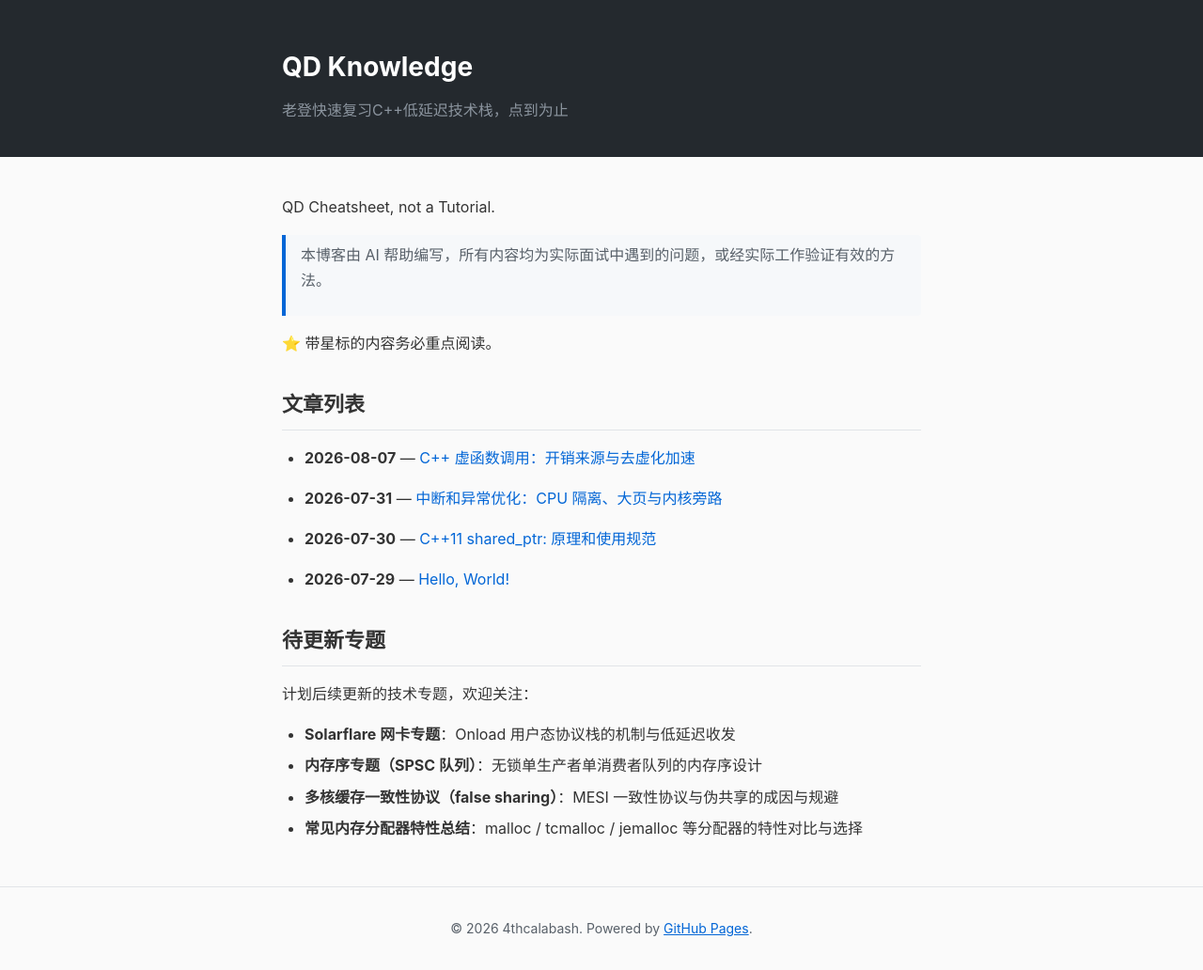
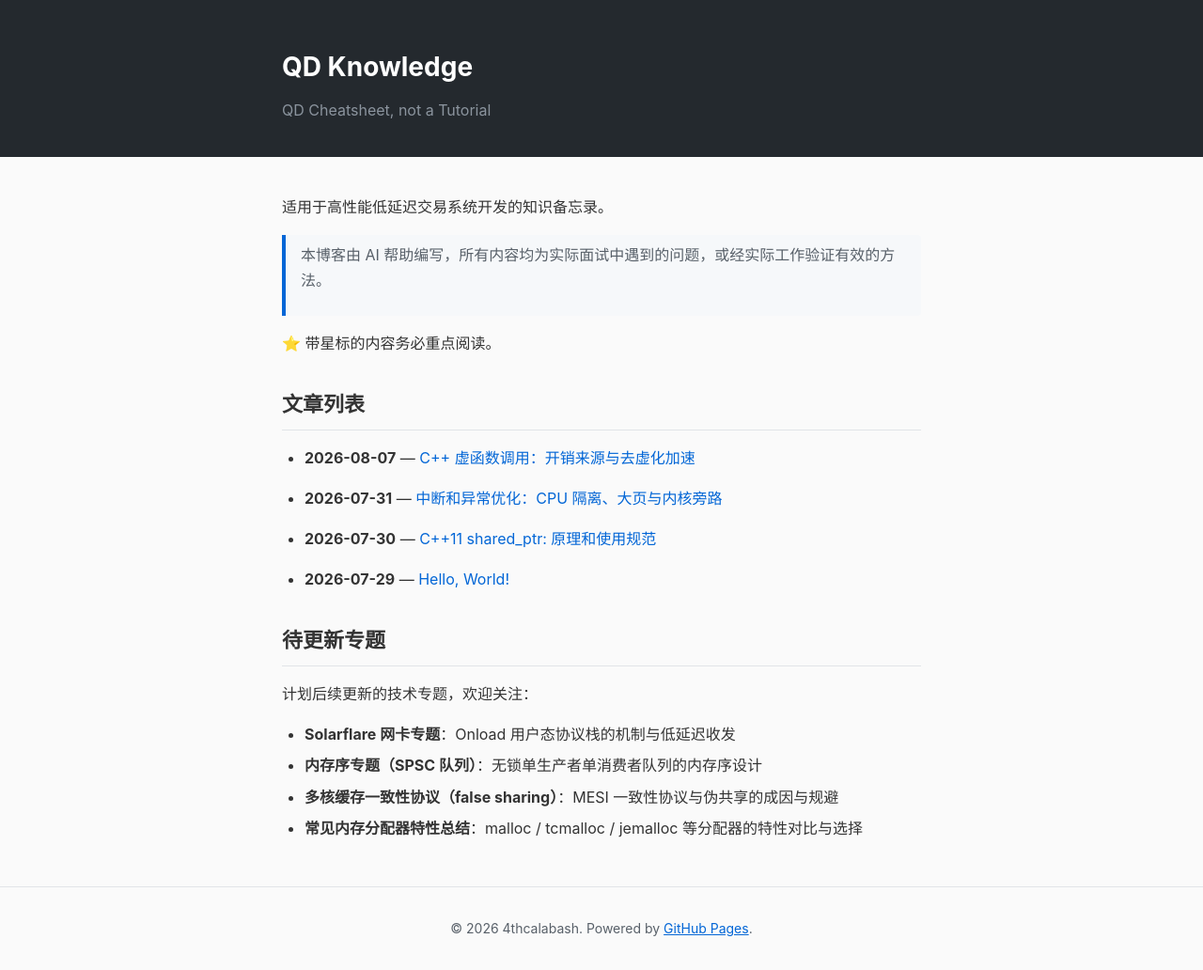
Before and after one commit to 4thcalabash/qd-knowledge, a Jekyll site: the page built from index.md, in a window 1280 px wide. Shown: the whole page at 94% size. Built offline with Jekyll 4.4.1, drawn with Linux system fonts in a browser that asks for light colours.

Commit message:
主页与配置：description 改为 QD Cheatsheet, not a Tutorial
Co-Authored-By: Claude <noreply@anthropic.com>

```diff
--- a/_config.yml
+++ b/_config.yml
@@ -1,5 +1,5 @@
 title: QD Knowledge
-description: 老登快速复习C++低延迟技术栈，点到为止
+description: QD Cheatsheet, not a Tutorial
 author: 4thcalabash
 baseurl: "/qd-knowledge"
 url: "https://4thcalabash.github.io"
--- a/index.md
+++ b/index.md
@@ -3,7 +3,7 @@ layout: default
 title: 首页
 ---
 
-QD Cheatsheet, not a Tutorial.
+适用于高性能低延迟交易系统开发的知识备忘录。
 
 > 本博客由 AI 帮助编写，所有内容均为实际面试中遇到的问题，或经实际工作验证有效的方法。
 
```
